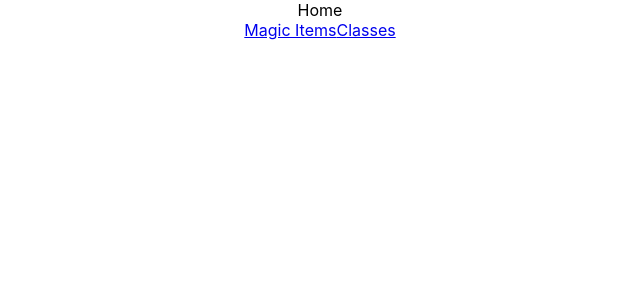
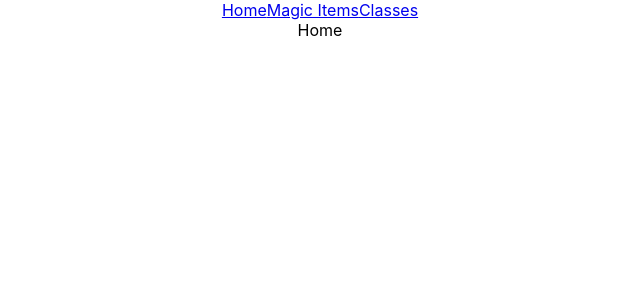
Before and after one commit to ckaynatividad/react-dnd-compendium, a React (Create React App) app: page / in a window 1280 px wide. Shown: the top 300 px of the page, without its empty margins (320-960 px from the left). Built offline with nearby package versions, Linux system fonts and the light colour scheme.

Commit message:
added nav

```diff
--- a/src/App.jsx
+++ b/src/App.jsx
@@ -3,11 +3,13 @@ import "./App.css";
 import Home from "./views/Home";
 import Classes from "./views/Classes";
 import MagicItems from "./views/MagicItems";
+import Nav from "./views/Nav";
 
 function App() {
   return (
     <div className="App">
       <BrowserRouter>
+        <Nav />
         <Routes>
           <Route exact path="/" element={<Home />}></Route>
           <Route exact path="/classes" element={<Classes />}></Route>
--- a/src/views/Home.jsx
+++ b/src/views/Home.jsx
@@ -1,14 +1,6 @@
 import React from "react";
-import { Link } from "react-router-dom";
+import Nav from "./Nav";
 
 export default function Home() {
-  return (
-    <div>
-      Home
-      <nav>
-        <Link to="/magic-items">Magic Items</Link>
-        <Link to="/classes">Classes</Link>
-      </nav>
-    </div>
-  );
+  return <div>Home</div>;
 }
--- a/src/views/MagicItems.jsx
+++ b/src/views/MagicItems.jsx
@@ -14,9 +14,10 @@ export default function MagicItems() {
     };
     fetchData();
   }, []);
-  console.log("MAGIC ITEMS", items);
+
+  // console.log("MAGIC ITEMS", items);
+
   if (loading) return <h1>loading...</h1>;
-
   return (
     <div className="magic-items">
       <h1>Magic Items</h1>
--- /dev/null
+++ b/src/views/Nav.jsx
@@ -0,0 +1,12 @@
+import React from "react";
+import { Link } from "react-router-dom";
+
+export default function Nav() {
+  return (
+    <nav>
+      <Link to="/">Home</Link>
+      <Link to="/magic-items">Magic Items</Link>
+      <Link to="/classes">Classes</Link>
+    </nav>
+  );
+}
```
